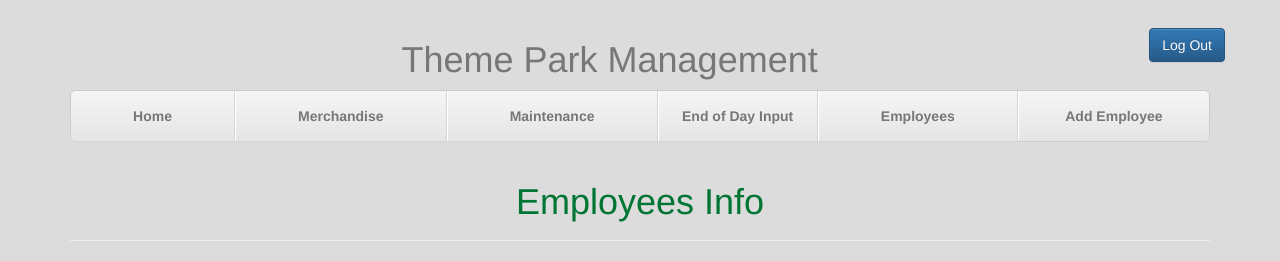
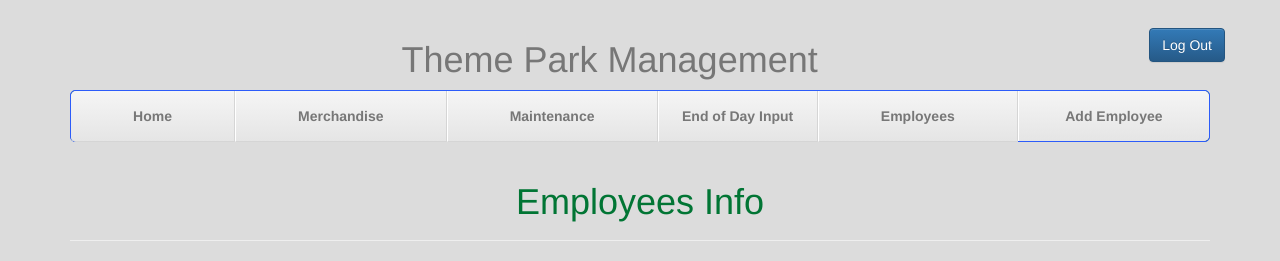
Before and after one commit to mnnguy23/Theme_Park_RoR_Project, a PHP site: page /displayEmp.php in a window 1280 px wide. Shown: the top 261 px of the page. Run offline with PHP 8.4, Linux system fonts and the light colour scheme; data that the repository does not hold is empty; some libraries are stand-ins or nearby versions.

Commit message:
Color chanes

```diff
--- a/templates/assets/css/menu.css
+++ b/templates/assets/css/menu.css
@@ -22,8 +22,8 @@ body {
 /* Customize the nav-justified links to be fill the entire space of the .navbar */
 
 .nav-justified {
-  background-color: #eee;
-  border: 1px solid #ccc;
+  background-color: #07488e;
+  border: 1px solid #2c5cf9;
   border-radius: 5px;
 }
 .nav-justified > li > a {
```
